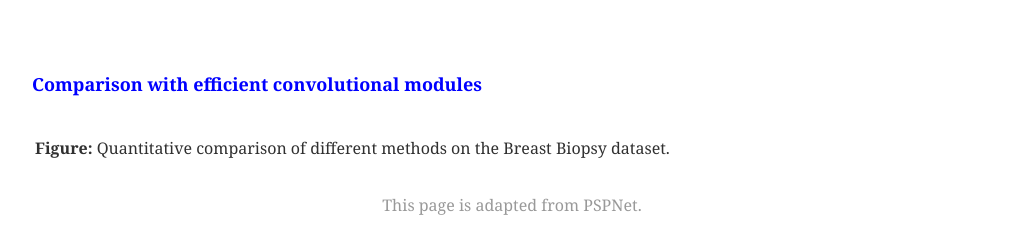
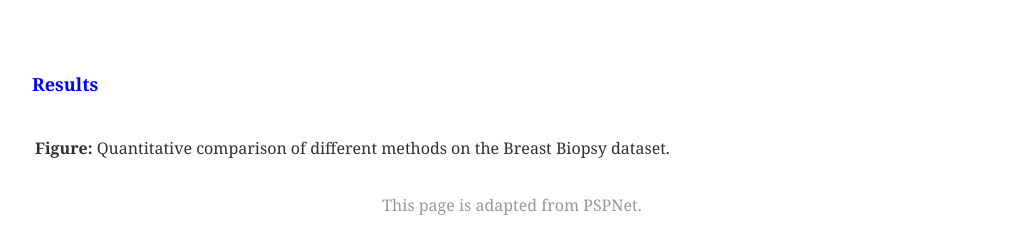
Before and after one commit to sacmehta/WSISegmentation, a plain HTML site: page index.html in a window 1280 px wide. Shown: the part 1623-1855 px from the top of the page, without its empty margins (128-1151 px from the left). Drawn offline with Linux system fonts and the light colour scheme.

Commit message:
Update index.html

```diff
--- a/index.html
+++ b/index.html
@@ -77,7 +77,7 @@ function buttonSwitch(id, text)
 <br>
 
 <p class="auto-style5">&nbsp;</p>
-<p id="performance", class="auto-style4"><strong>Comparison with efficient convolutional modules</strong></p>
+<p id="performance", class="auto-style4"><strong>Results</strong></p>
 <table style="width:960px" align="center">
 <tr>
 	<td><img width=800px alt="" src="webfigures/results.png"></td>
```
